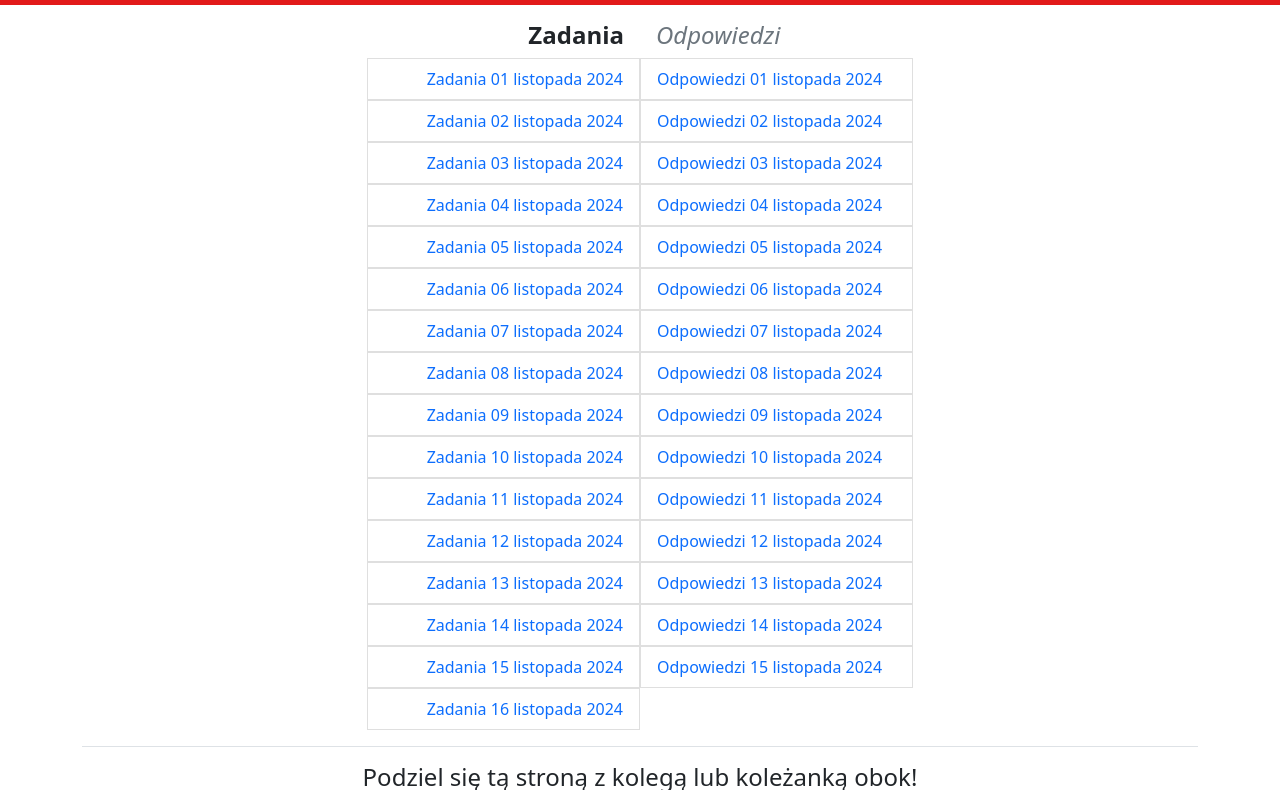
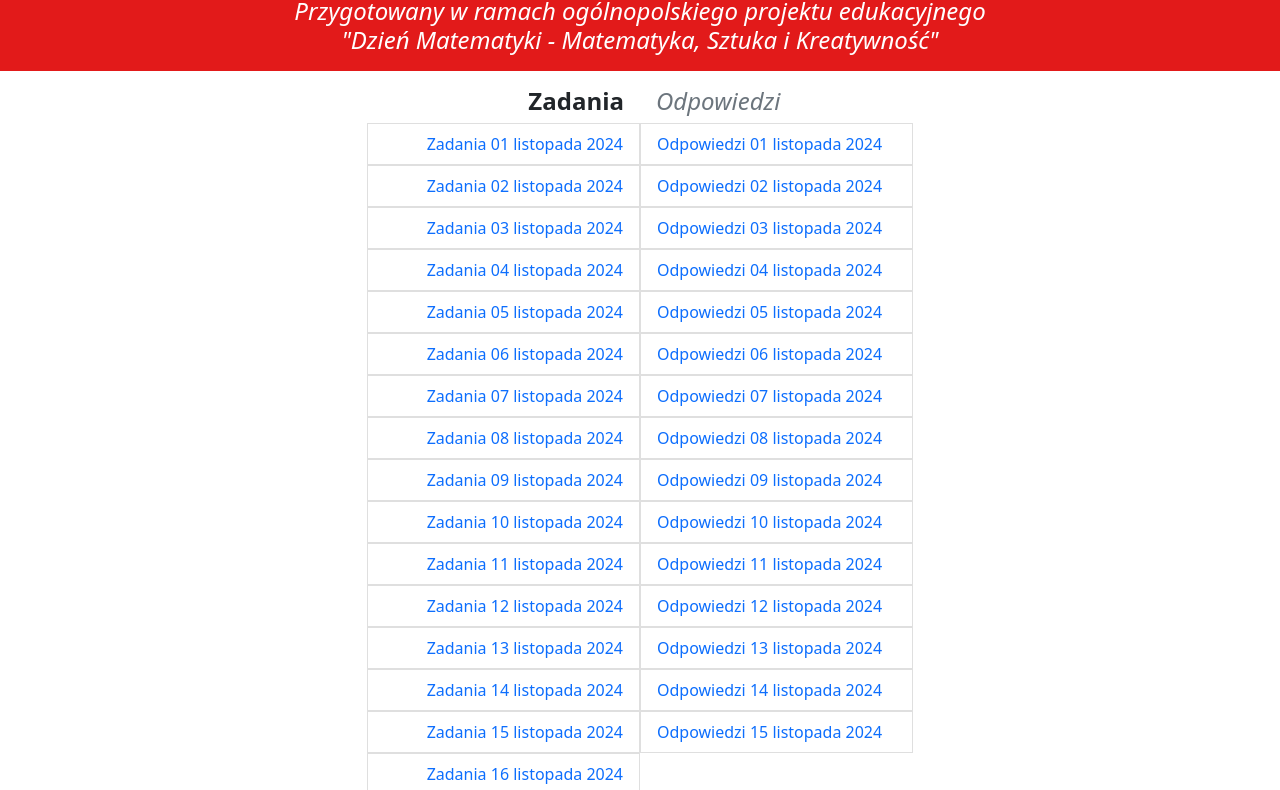
Before and after one commit to eliswi/kalendarz-grudniowy-2024, a plain HTML site: page index.html in a window 1280 px wide. Shown: the part 83-873 px from the top of the page. Drawn offline with nearby package versions, Linux system fonts and the light colour scheme.

Commit message:
Update index.html info o projekcie

```diff
--- a/index.html
+++ b/index.html
@@ -12,6 +12,7 @@
     <header class="py-3">
       <div class="container">
         <h1 class="text-white text-center">Matematyczny kalendarz grudniowy 2024</h1>
+        <h4 class="text-white text-center mt-3 mb-0"><em>Przygotowany w ramach ogólnopolskiego projektu edukacyjnego <br>"Dzień Matematyki - Matematyka, Sztuka i Kreatywność"</em></h4>
       </div>
     </header>
     <main class="py-3">
```
